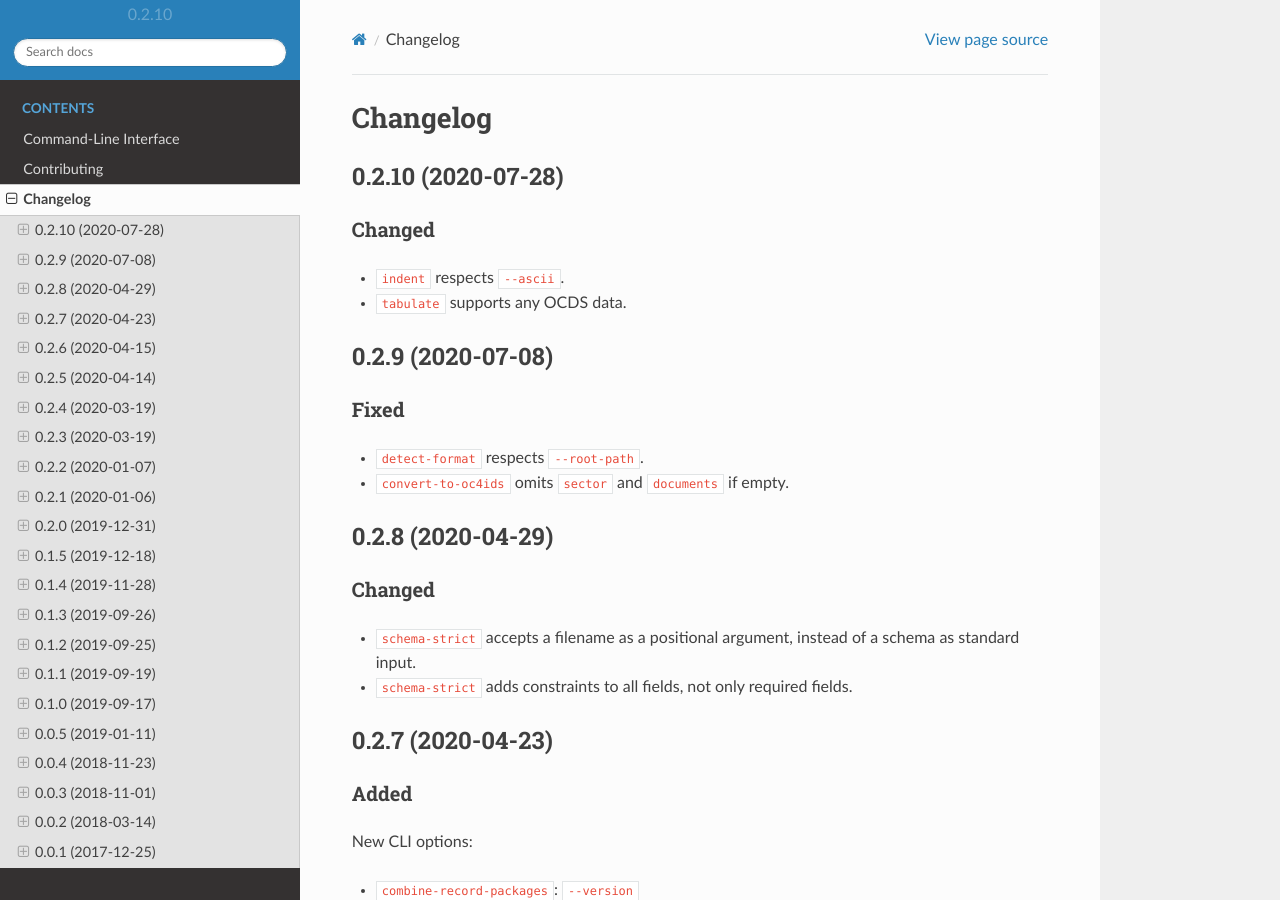
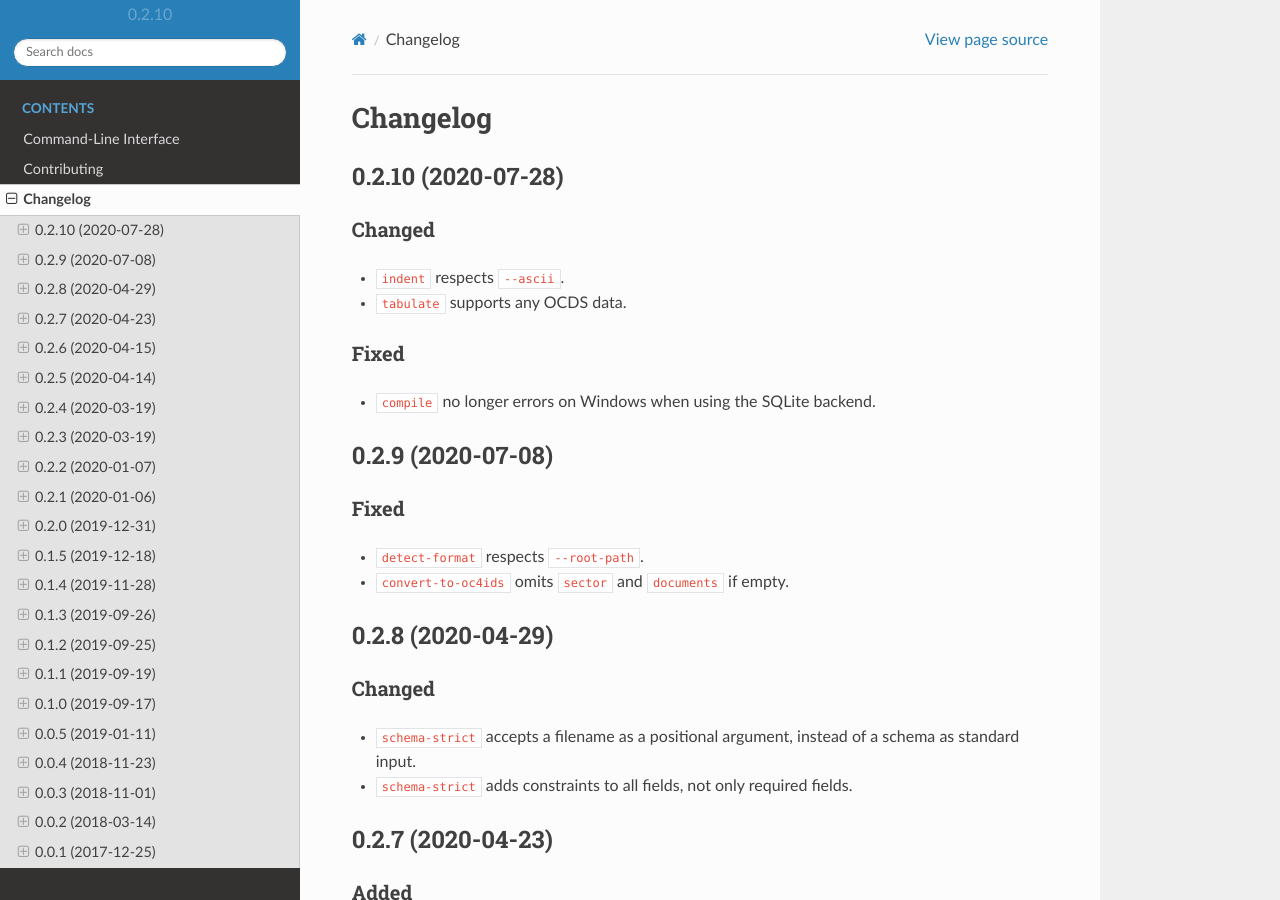
Before and after one commit to open-contracting/ocdskit, a Sphinx documentation site: the page built from docs/changelog.rst, in a window 1280 px wide and 900 px high. Built offline with Sphinx 7.4.7 and the Read the Docs theme 2.0.0, drawn with Linux system fonts in a browser that asks for light colours; pages that are not in the unit, such as notebooks, are missing from menus.

Commit message:
Update changelog

```diff
--- a/docs/changelog.rst
+++ b/docs/changelog.rst
@@ -9,6 +9,11 @@ Changed
 
 -  ``indent`` respects ``--ascii``.
 -  ``tabulate`` supports any OCDS data.
+
+Fixed
+~~~~~
+
+-  ``compile`` no longer errors on Windows when using the SQLite backend.
 
 0.2.9 (2020-07-08)
 ------------------
```
